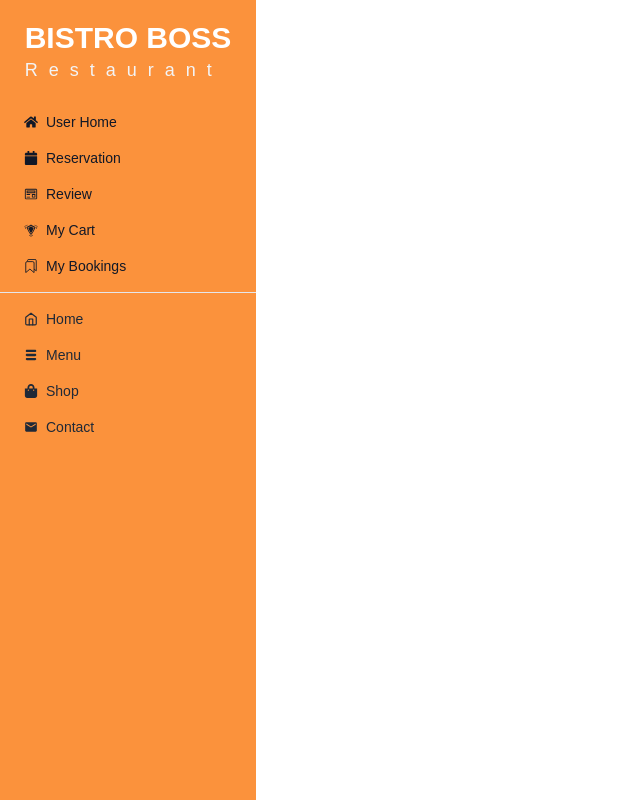
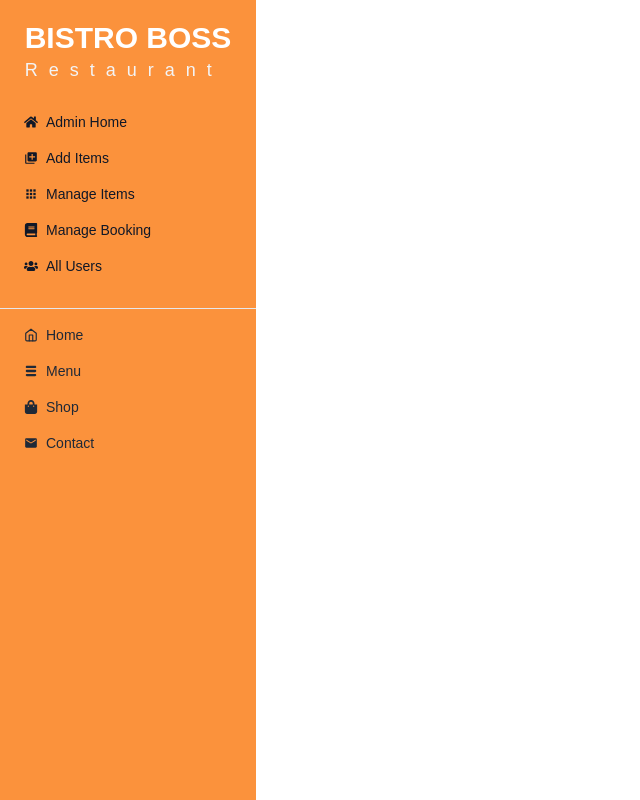
Before and after one commit to hellomaruf/Bistro-boss-client, a React (Vite) app: page /dashboard in a window 1280 px wide. Shown: the whole page, without its empty margins (0-640 px from the left). Built offline with nearby package versions, Linux system fonts and the light colour scheme; no server answers.

Commit message:
Added User table

```diff
--- a/package.json
+++ b/package.json
@@ -21,6 +21,7 @@
     "react-helmet": "^6.1.0",
     "react-helmet-async": "^2.0.5",
     "react-hook-form": "^7.51.4",
+    "react-hot-toast": "^2.4.1",
     "react-icons": "^5.2.1",
     "react-parallax": "^3.5.1",
     "react-responsive-carousel": "^3.2.23",
--- a/src/Layout/Dashboard.jsx
+++ b/src/Layout/Dashboard.jsx
@@ -1,12 +1,14 @@
-import { FaCalendar, FaHome, FaShoppingBag } from "react-icons/fa";
+import { CgMenuGridR } from "react-icons/cg";
+import { FaBook, FaCalendar, FaHome, FaShoppingBag, FaUsers } from "react-icons/fa";
 import { GiVibratingShield } from "react-icons/gi";
 import { IoBookmarksOutline } from "react-icons/io5";
 import { LuHome } from "react-icons/lu";
-import { MdEmail } from "react-icons/md";
+import { MdAddToPhotos, MdEmail } from "react-icons/md";
 import { TiThMenu } from "react-icons/ti";
 import { VscPreview } from "react-icons/vsc";
 import { Link, NavLink, Outlet } from "react-router-dom";
 function Dashboard() {
+  const isAdmin = true;
   return (
     <div className="flex">
       {/* Dashboard side bar */}
@@ -21,7 +23,72 @@ function Dashboard() {
             </h4>
           </div>
         </div>
-        <ul className="menu">
+        <ul className="menu mb-4">
+          {isAdmin ? (
+            <>
+              <li>
+                <NavLink
+                  className={({ isActive }) =>
+                    isActive ? "text-white bg-orange-500" : "text-gray-900"
+                  }
+                  to="/dashboard/home"
+                >
+                  {" "}
+                  <FaHome />
+                  Admin Home
+                </NavLink>
+              </li>
+              <li>
+                <NavLink
+                  className={({ isActive }) =>
+                    isActive ? "text-white bg-orange-500" : "text-gray-900"
+                  }
+                  to="/dashboard/addItems"
+                >
+                  {" "}
+                  <MdAddToPhotos/>
+                  Add Items
+                </NavLink>
+              </li>
+              <li>
+                <NavLink
+                  className={({ isActive }) =>
+                    isActive ? "text-white bg-orange-500" : "text-gray-900"
+                  }
+                  to="/dashboard/ManageItems"
+                >
+                  {" "}
+                  <CgMenuGridR />
+                 Manage Items
+                </NavLink>
+              </li>
+              <li>
+                <NavLink
+                  className={({ isActive }) =>
+                    isActive ? "text-white bg-orange-500" : "text-gray-900"
+                  }
+                  to="/dashboard/ManageItems"
+                >
+                  {" "}
+                  <FaBook />
+                 Manage Booking
+                </NavLink>
+              </li>
+              <li>
+                <NavLink
+                  className={({ isActive }) =>
+                    isActive ? "text-white bg-orange-500" : "text-gray-900"
+                  }
+                  to="/dashboard/allUsers"
+                >
+                  {" "}
+                  <FaUsers />
+                 All Users
+                </NavLink>
+              </li>
+            </>
+          ) : (
+            <>
               <li>
                 <NavLink
                   className={({ isActive }) =>
@@ -78,6 +145,8 @@ function Dashboard() {
                   My Bookings
                 </NavLink>
               </li>
+            </>
+          )}
         </ul>
         <hr />
         <ul className="menu">
--- /dev/null
+++ b/src/Pages/Dashboard/Admin/AllUsers.jsx
@@ -0,0 +1,53 @@
+import { useQuery } from "@tanstack/react-query";
+import SectionHeader from "../../../Components/SectionHeader";
+import useAxiosSecure from "./../../../Hooks/useAxiosSecure";
+import { HiMiniUsers } from "react-icons/hi2";
+import { RiDeleteBin4Line } from "react-icons/ri";
+
+function AllUsers() {
+  let count = 1;
+  const axiosSecure = useAxiosSecure();
+  const { data } = useQuery({
+    queryKey: "users",
+    queryFn: async () => {
+      const res = await axiosSecure.get("/users");
+      return res.data;
+    },
+  });
+  console.log(data);
+  return (
+    <div>
+      <div className="">
+        <SectionHeader shorts={"---How many?---"} title={"MANAGE ALL USERS"} />
+      </div>
+      <div className="overflow-x-auto mx-6">
+      <div className=" text-2xl font-semibold mb-4">Total Users : {data?.length}</div>
+        <table className="table">
+          {/* head */}
+          <thead>
+            <tr className="bg-orange-400 text-white text-base">
+              <th></th>
+              <th>Name</th>
+              <th>Email</th>
+              <th>Role</th>
+              <th>Action</th>
+            </tr>
+          </thead>
+          <tbody>
+            {data?.map((item, index) => (
+              <tr key={index}>
+                <th>{count++}</th>
+                <td>{item.name}</td>
+                <td>{item.email}</td>
+                <td><HiMiniUsers className="text-xl " /></td>
+                <td><RiDeleteBin4Line className="text-xl text-red-500"/></td>
+              </tr>
+            ))}
+          </tbody>
+        </table>
+      </div>
+    </div>
+  );
+}
+
+export default AllUsers;
--- a/src/Pages/Login.jsx
+++ b/src/Pages/Login.jsx
@@ -8,8 +8,11 @@ import { useContext, useEffect } from "react";
 import { AuthContext } from "../Provider/AuthProvider";
 import { Link, useLocation, useNavigate } from "react-router-dom";
 import { FaGoogle } from "react-icons/fa";
+import usePublic, { axiosPublic } from "./../Hooks/usePublic";
+import toast from "react-hot-toast";
 function Login() {
   const { loginUser, googleSignIn } = useContext(AuthContext);
+  const axiosPublic = usePublic();
   // const [disabled, setDisabled] = useState(true);
   const navigate = useNavigate();
   const location = useLocation();
@@ -23,7 +26,7 @@ function Login() {
       .then((res) => {
         console.log(res.user);
         if (res.user) {
-          alert("Login Successfully");
+          toast.success("Login Successfully");
           navigate(from);
         }
       })
@@ -49,7 +52,17 @@ function Login() {
     googleSignIn()
       .then((res) => {
         console.log(res.user);
-        navigate(from)
+        toast.success("Login Successfully");
+
+        const userInfo = {
+          name: res.user.displayName,
+          email: res.user.email,
+        };
+        console.log(userInfo);
+        axiosPublic
+          .post("/users", userInfo)
+          .then((res) => console.log(res.data));
+        navigate(from);
       })
       .catch((error) => {
         console.log(error.message);
--- a/src/Router/Router.jsx
+++ b/src/Router/Router.jsx
@@ -8,6 +8,7 @@ import SignUp from "../Pages/SignUp";
 import Dashboard from "../Layout/Dashboard";
 import Cart from "../Pages/Dashboard/Cart";
 import PrivateRoute from "./PrivateRoute";
+import AllUsers from "../Pages/Dashboard/Admin/AllUsers";
 
 export const router = createBrowserRouter([
   {
@@ -48,6 +49,10 @@ export const router = createBrowserRouter([
           </PrivateRoute>
         ),
       },
+      {
+        path: 'allUsers',
+        element:<AllUsers/>
+      }
     ],
   },
 ]);
```
Also changed, not shown: 1 other file (tests, documents, lock files or other folders). Lines whose indentation alone changed are shown as unchanged.
